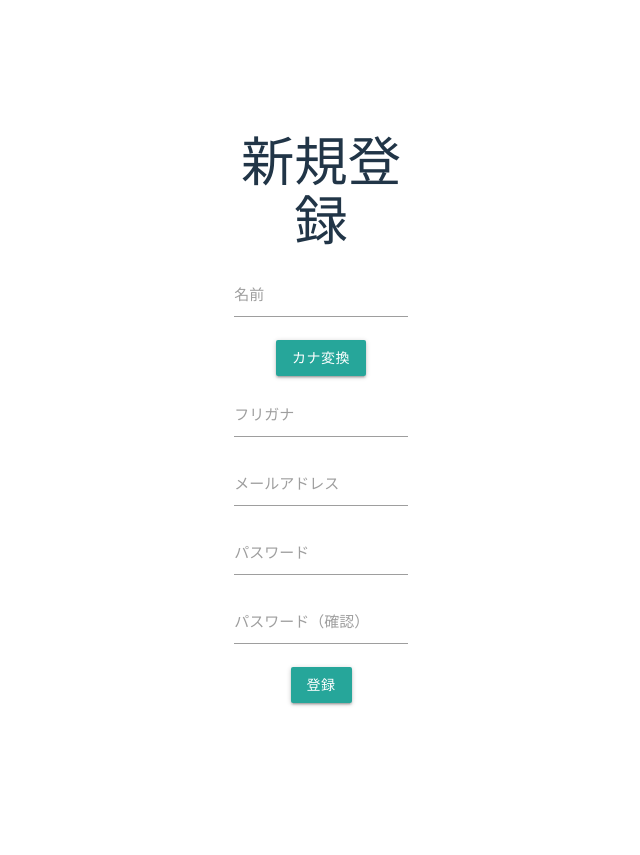
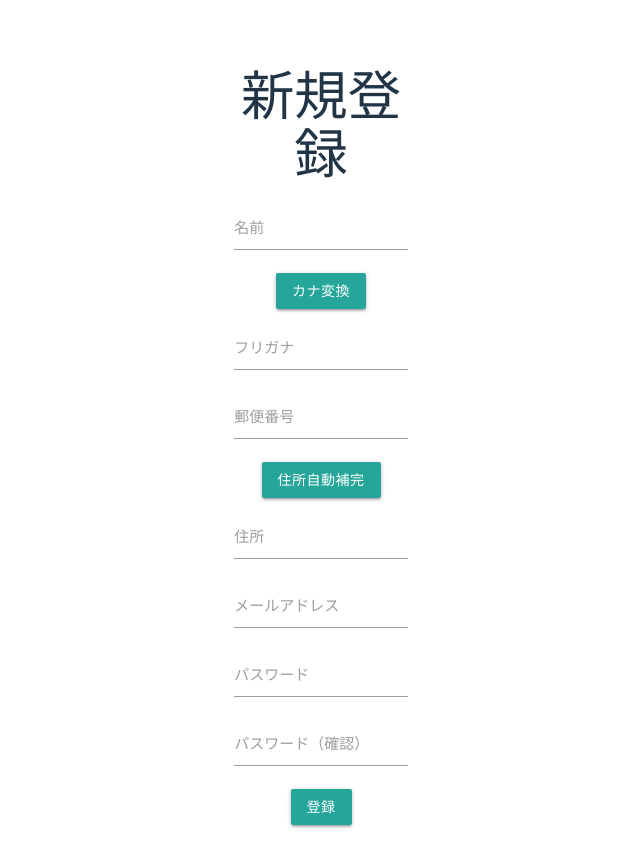
Before and after one commit to reitamura0420/test-sinki, a React (Vite) app: page / in a window 1280 px wide. Shown: the whole page, without its empty margins (319-959 px from the left). Before the commit the page ends 800 px from the top, so only its background shows below. Built offline with nearby package versions, Linux system fonts and the light colour scheme.

Commit message:
郵便番号と住所入力の自動補完機能を追加

```diff
--- a/src/SignUp.tsx
+++ b/src/SignUp.tsx
@@ -19,6 +19,8 @@ interface FormState {
   email: string
   password: string
   confirm: string
+  postalCode: string
+  address: string
 }
 
 function SignUp() {
@@ -28,6 +30,8 @@ function SignUp() {
     email: '',
     password: '',
     confirm: '',
+    postalCode: '',
+    address: '',
   })
   const kuroshiroRef = useRef<KuroshiroInstance | null>(null)
 
@@ -109,6 +113,34 @@ function SignUp() {
     setForm((prev) => ({ ...prev, nameKana: kana }))
   }
 
+  const handleAddressLookup = async () => {
+    if (!form.postalCode) return
+    try {
+      const res = await fetch(
+        `https://zipcloud.ibsnet.co.jp/api/search?zipcode=${form.postalCode}`,
+      )
+      const data: {
+        status: number
+        results?: Array<{
+          address1: string
+          address2: string
+          address3: string
+        }>
+      } = await res.json()
+      const result = data.results?.[0]
+      if (!result) {
+        alert('住所が見つかりません')
+        return
+      }
+      setForm((prev) => ({
+        ...prev,
+        address: `${result.address1}${result.address2}${result.address3}`,
+      }))
+    } catch {
+      alert('住所検索に失敗しました')
+    }
+  }
+
   const handleSubmit = (e: React.FormEvent) => {
     e.preventDefault()
     if (form.password !== form.confirm) {
@@ -150,6 +182,33 @@ function SignUp() {
       </div>
       <div className="input-field">
         <input
+          id="postalCode"
+          type="text"
+          name="postalCode"
+          value={form.postalCode}
+          onChange={handleChange}
+        />
+        <label htmlFor="postalCode">郵便番号</label>
+      </div>
+      <button
+        type="button"
+        className="btn waves-effect waves-light"
+        onClick={handleAddressLookup}
+      >
+        住所自動補完
+      </button>
+      <div className="input-field">
+        <input
+          id="address"
+          type="text"
+          name="address"
+          value={form.address}
+          onChange={handleChange}
+        />
+        <label htmlFor="address">住所</label>
+      </div>
+      <div className="input-field">
+        <input
           id="email"
           type="email"
           name="email"
```
Also changed, not shown: 1 other file (tests, documents, lock files or other folders).
